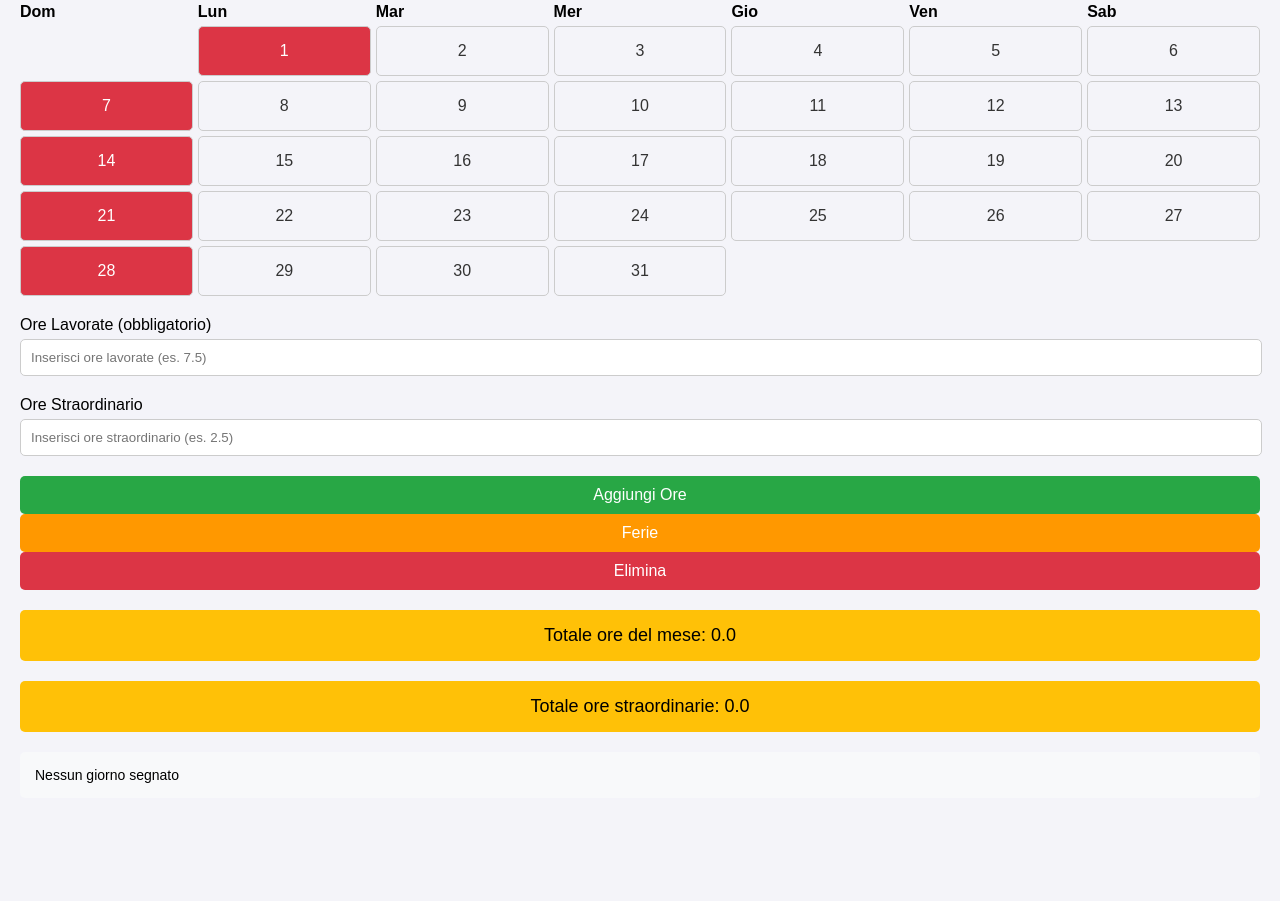
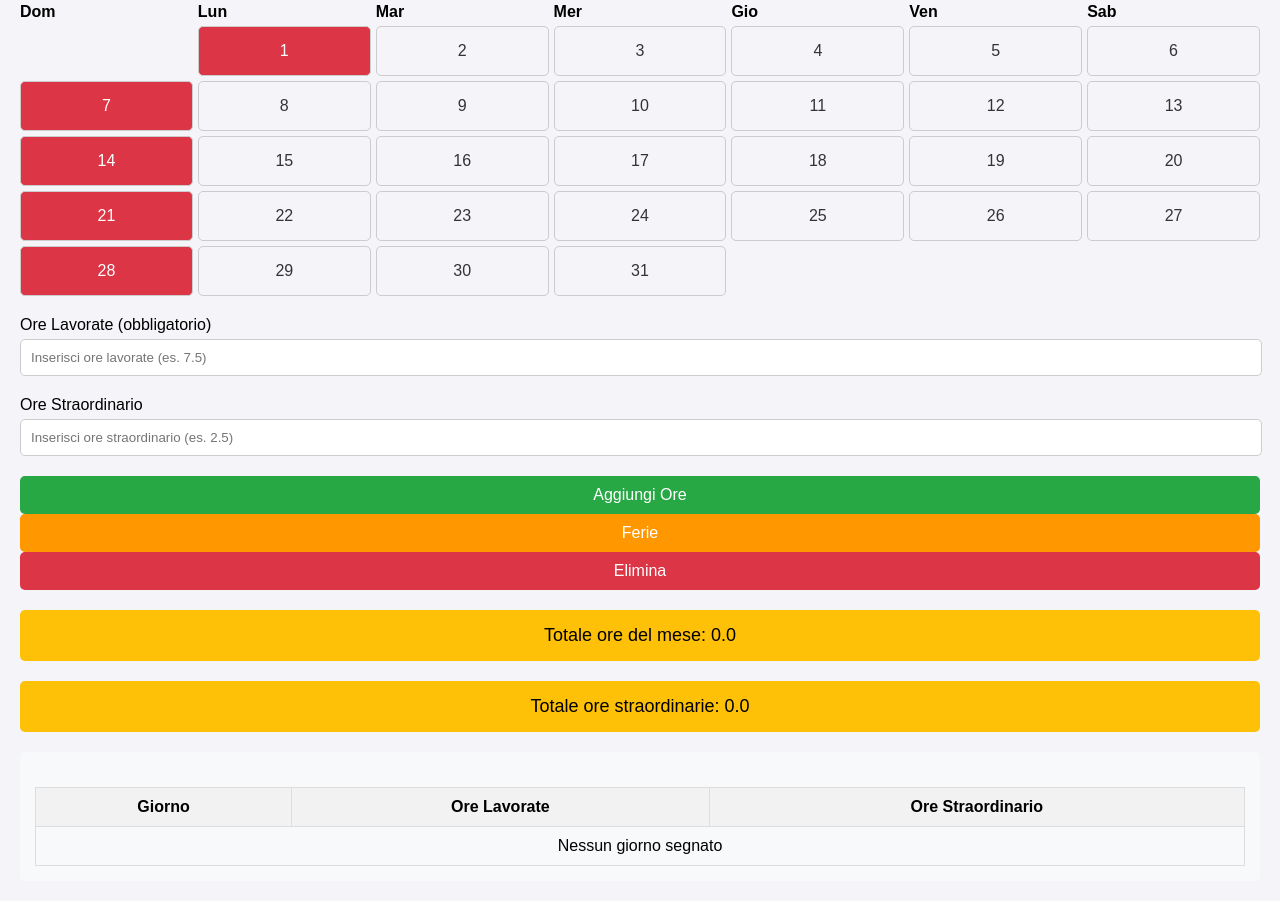
Before and after one commit to Kckc19/informando-, a plain HTML site: page segnaore.html in a window 1280 px wide. Shown: the part 251-1152 px from the top of the page. Before the commit the page ends 1069 px from the top, so only its background shows below. Drawn offline with Linux system fonts and the light colour scheme.

Commit message:
Update segnaore.html

```diff
--- a/segnaore.html
+++ b/segnaore.html
@@ -95,7 +95,22 @@
             background-color: #f8f9fa;
             padding: 15px;
             border-radius: 5px;
-            font-size: 14px;
+        }
+        table {
+            width: 100%;
+            border-collapse: collapse;
+            margin-top: 20px;
+        }
+        th, td {
+            padding: 10px;
+            border: 1px solid #ddd;
+            text-align: center;
+        }
+        th {
+            background-color: #f2f2f2;
+        }
+        tr:nth-child(even) {
+            background-color: #f9f9f9;
         }
         .day-buttons {
             margin-top: 10px;
@@ -146,7 +161,20 @@
         <div class="total-hours" id="totOreMese">Totale ore del mese: 0</div>
         <div class="total-hours" id="totOreStraordinario">Totale ore straordinarie: 0</div>
 
-        <div class="day-details" id="dettagliGiorniSegnati">Dettagli giorni segnati: Nessuno</div>
+        <div class="day-details" id="dettagliGiorniSegnati">
+            <table>
+                <thead>
+                    <tr>
+                        <th>Giorno</th>
+                        <th>Ore Lavorate</th>
+                        <th>Ore Straordinario</th>
+                    </tr>
+                </thead>
+                <tbody id="dayDetailsTableBody">
+                    <!-- Dettagli dei giorni segnati verranno inseriti qui -->
+                </tbody>
+            </table>
+        </div>
     </div>
 
     <script>
@@ -209,11 +237,9 @@
 
                 // Evidenzia festività
                 const festività = [
-                    { mese: 0, giorno: 1 }, // Capodanno
-                    { mese: 3, giorno: 25 }, // Festa della Liberazione
-                    { mese: 4, giorno: 1 }, // Festa del Lavoro
-                    { mese: 7, giorno: 15 }, // Ferragosto
-                    { mese: 11, giorno: 25 } // Natale
+                    { mese: 0, giorno: 1 },   // 1 Gennaio
+                    { mese: 3, giorno: 25 },  // 25 Aprile
+                    { mese: 11, giorno: 25 }  // 25 Dicembre
                 ];
                 festività.forEach(f => {
                     if (f.mese === mese && f.giorno === i) {
@@ -221,7 +247,7 @@
                     }
                 });
 
-                // Imposta il click per selezionare il giorno
+                // Aggiungi l'evento di clic per selezionare il giorno
                 dayDiv.onclick = () => selezionaGiorno(i, dayDiv);
                 calendarDiv.appendChild(dayDiv);
             }
@@ -358,20 +384,31 @@
         function mostraDettagliGiorni() {
             const mese = parseInt(document.getElementById('mese').value);
             const anno = parseInt(document.getElementById('anno').value);
-            const dettagliDiv = document.getElementById('dettagliGiorniSegnati');
+            const dettagliTbody = document.getElementById('dayDetailsTableBody');
 
             let dettagli = '';
 
             if (oreGiorno[anno] && oreGiorno[anno][mese]) {
+                dettagli = '';
                 Object.keys(oreGiorno[anno][mese]).forEach(giorno => {
                     const { oreLavorate, oreStraordinario } = oreGiorno[anno][mese][giorno];
-                    dettagli += `Giorno ${giorno}: Lavorate: ${oreLavorate}, Straordinario: ${oreStraordinario}<br>`;
+                    dettagli += `
+                        <tr>
+                            <td>${giorno}</td>
+                            <td>${oreLavorate.toFixed(1)}</td>
+                            <td>${oreStraordinario.toFixed(1)}</td>
+                        </tr>
+                    `;
                 });
             } else {
-                dettagli = 'Nessun giorno segnato';
+                dettagli = `
+                    <tr>
+                        <td colspan="3">Nessun giorno segnato</td>
+                    </tr>
+                `;
             }
 
-            dettagliDiv.innerHTML = dettagli;
+            dettagliTbody.innerHTML = dettagli;
         }
 
         // Inizializza il calendario
```
